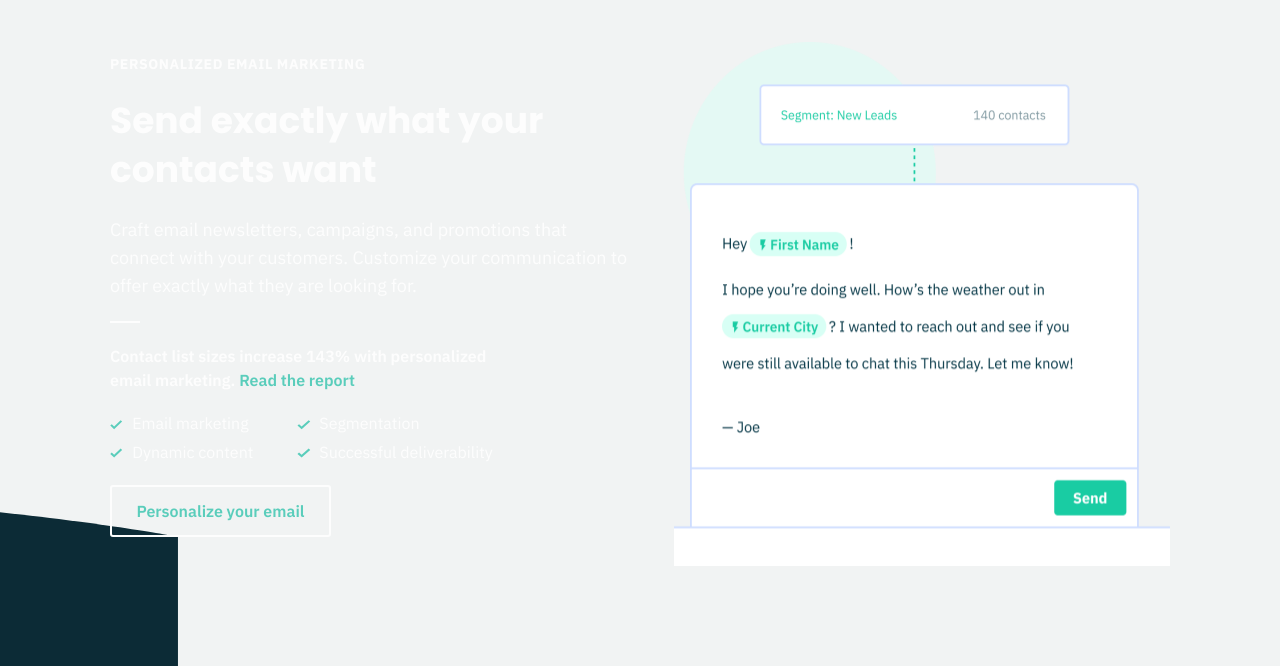
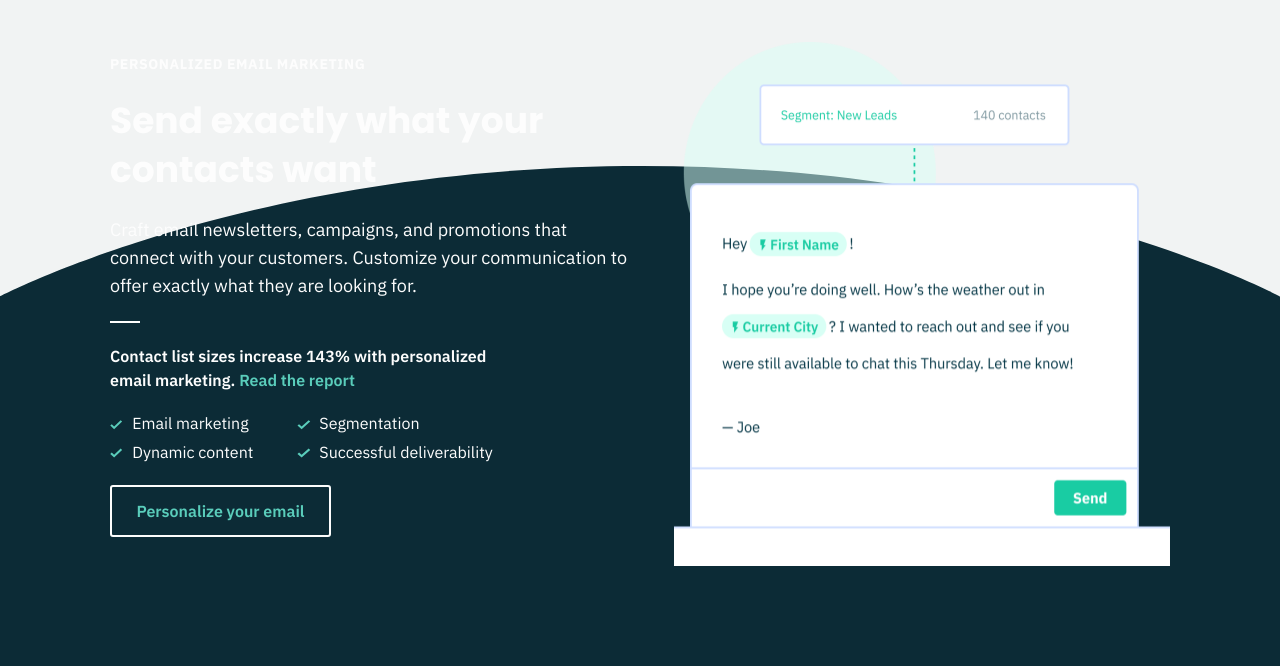
Before and after one commit to vidmaker-ai/contentiify-home, a React (Create React App) app: page / in a window 1280 px wide. Shown: the part 2298-2964 px from the top of the page. Built offline with nearby package versions, Linux system fonts and the light colour scheme; a web font is replaced by a local one.

Commit message:
Pushed from Locofy Builder

```diff
--- a/src/components/ContentContainer.module.css
+++ b/src/components/ContentContainer.module.css
@@ -202,10 +202,10 @@
 .bodyChild {
   position: absolute;
   margin: 0 !important;
-  width: 272.19%;
-  right: -86.09%;
+  width: 100%;
+  right: 0;
   bottom: 1.02px;
-  left: -86.09%;
+  left: 0;
   max-width: 100%;
   overflow: hidden;
   max-height: 100%;
```
Also changed, not shown: public/vector-13.svg.
